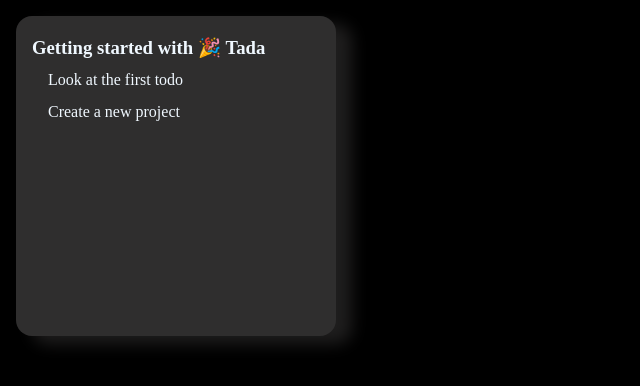
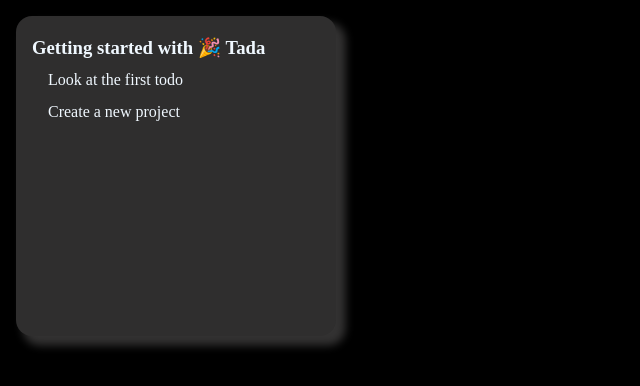
Before and after one commit to charlesfrye/odin-js-project-todo, a website built with webpack: page dist/index.html in a window 1280 px wide. Shown: the full height of the page, 0-640 px from the left. Built offline with Linux system fonts and the light colour scheme.

Commit message:
better shadows

```diff
--- a/src/style.css
+++ b/src/style.css
@@ -41,7 +41,7 @@
   align-items: center;
   background-color: #2f2e2e;
   border-radius: 1rem;
-  box-shadow: 1rem 0.5rem 1rem #1f1e1e;
+  box-shadow: 0.5rem 0.5rem 0.5rem 0.1rem #333232;
   padding: 1rem;
 }
 
```
Also changed, not shown: dist/main.js.
